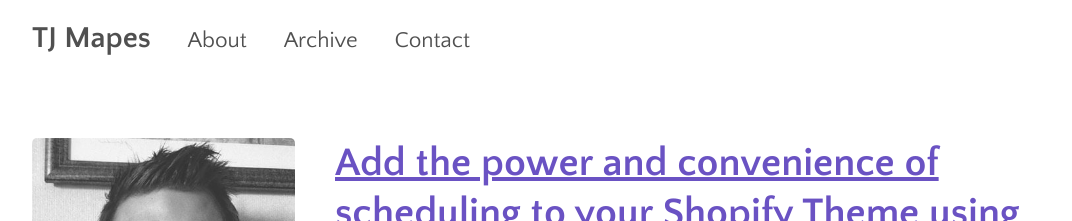
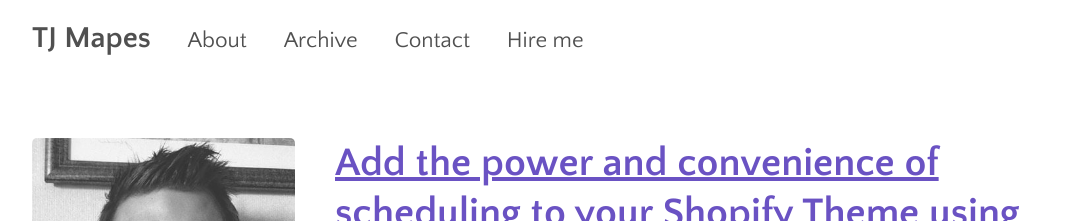
Before and after one commit to tjmapes/tjmapes.github.io, a Jekyll site: the page built from index.html, in a window 1280 px wide. Shown: the top 221 px of the page, without its empty margins (103-1175 px from the left). Built offline with Jekyll 4.4.1, drawn with Linux system fonts in a browser that asks for light colours; the list of posts is cut into pages by our own code; comment, search, counter and statistics services are not loaded.

Commit message:
added hireme

```diff
--- a/_config.yml
+++ b/_config.yml
@@ -27,5 +27,6 @@ pages_list:
   About: "/about"
   Archive: "/archive"
   Contact: "/contact"
+  Hire me: "mailto:tjmapes@gmail.com?subject=Hey, TJ!"
 plugins:
 - jekyll-paginate
```
